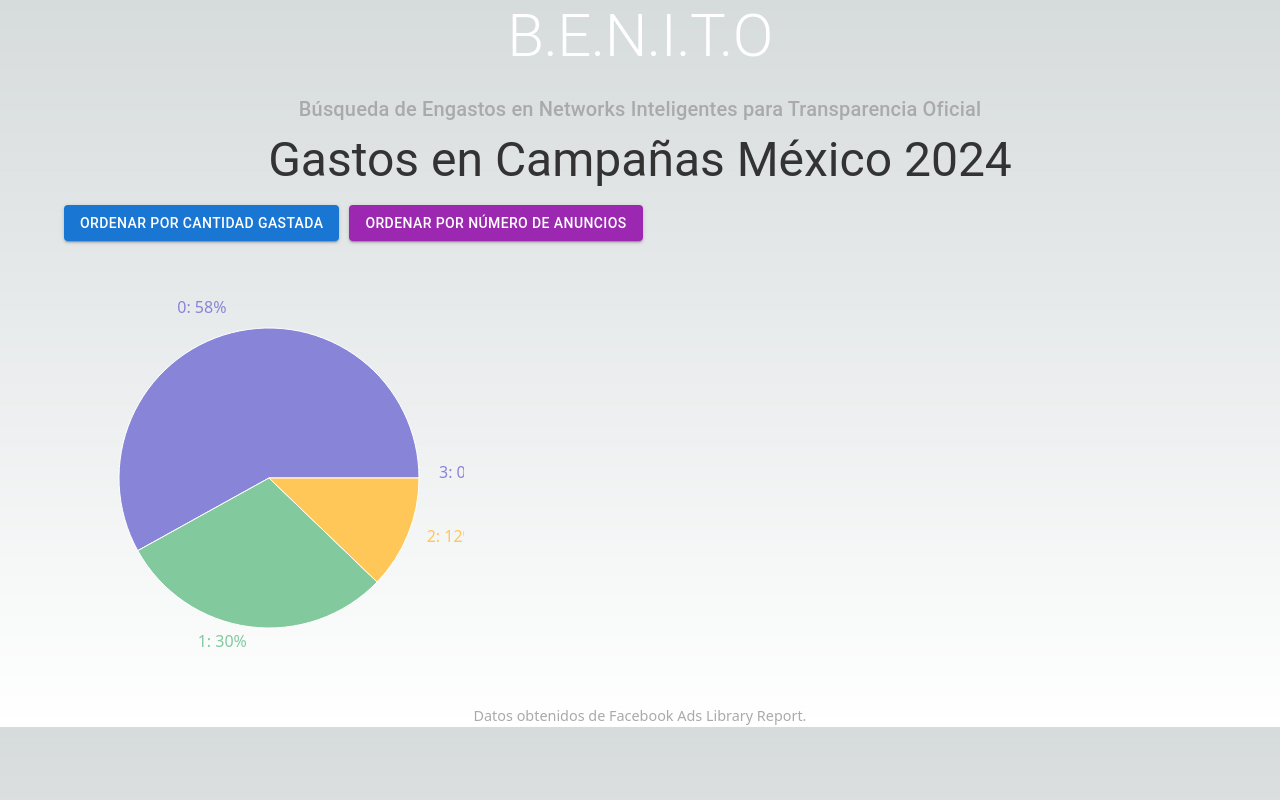
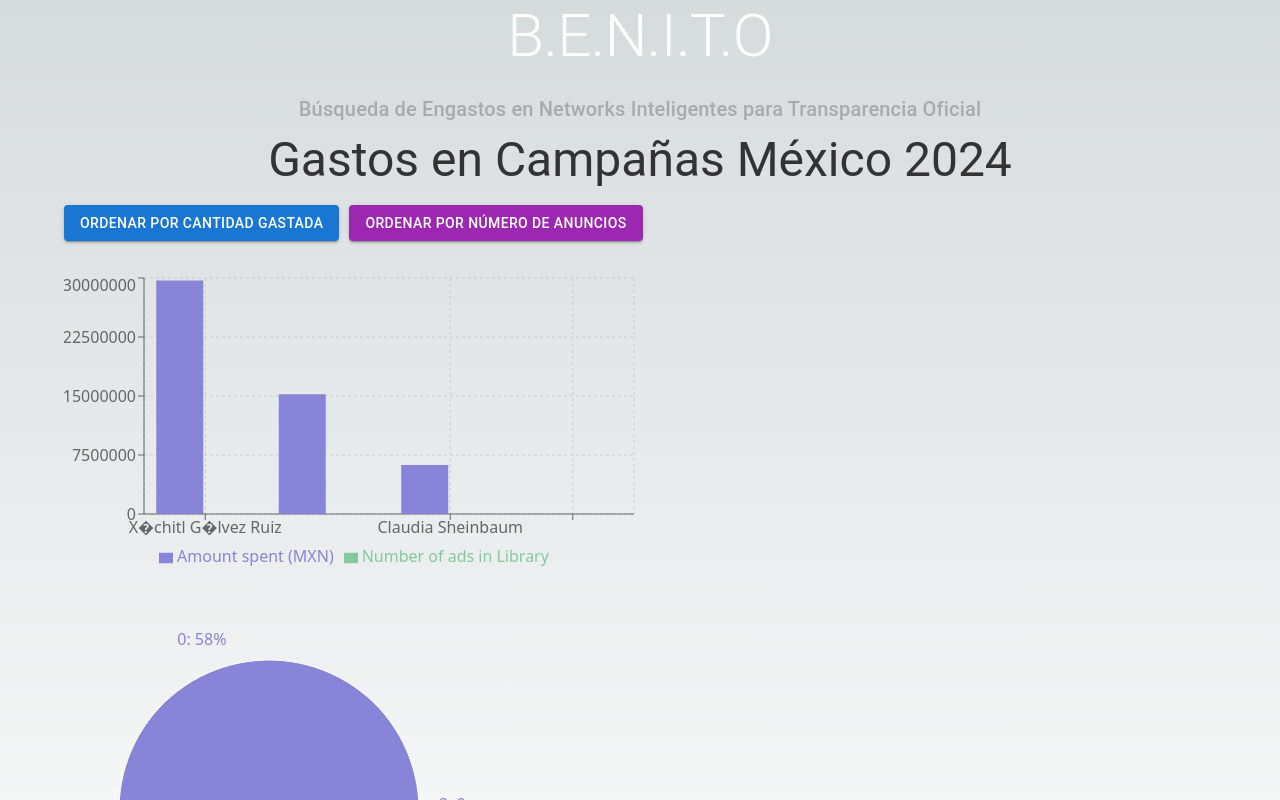
Before and after one commit to Root-FTW/BENITO, a Next.js app: page / in a window 1280 px wide. Shown: the top 800 px of the page. Built offline with nearby package versions, Linux system fonts and the light colour scheme.

Commit message:
Update index.js

```diff
--- a/pages/index.js
+++ b/pages/index.js
@@ -19,6 +19,7 @@ export default function Home({ data }) {
     });
     setParsedData(parsed.data);
     setFilteredData(parsed.data);
+    console.log(parsed.data); // Verificar datos
   }, [data]);
 
   const filterByAmountSpent = () => {
@@ -52,7 +53,7 @@ export default function Home({ data }) {
       </Box>
       <Box my={4} className={styles.chart}>
         <BarChart
-          width="100%"
+          width={600}
           height={300}
           data={filteredData}
           margin={{
@@ -87,7 +88,7 @@ export default function Home({ data }) {
         </PieChart>
       </Box>
       <footer className={styles.footer}>
-        Datos obtenidos de <a href="https://www.facebook.com/ads/library/report/" target="_blank" rel="noopener noreferrer">Facebook Ads Library Report</a>.
+        Datos obtenidos de <a href="https://www.facebook.com/ads/library/report/" target="_blank" rel="noopener noreferrer">Facebook Network (META)</a>.
       </footer>
     </Container>
   );
```
